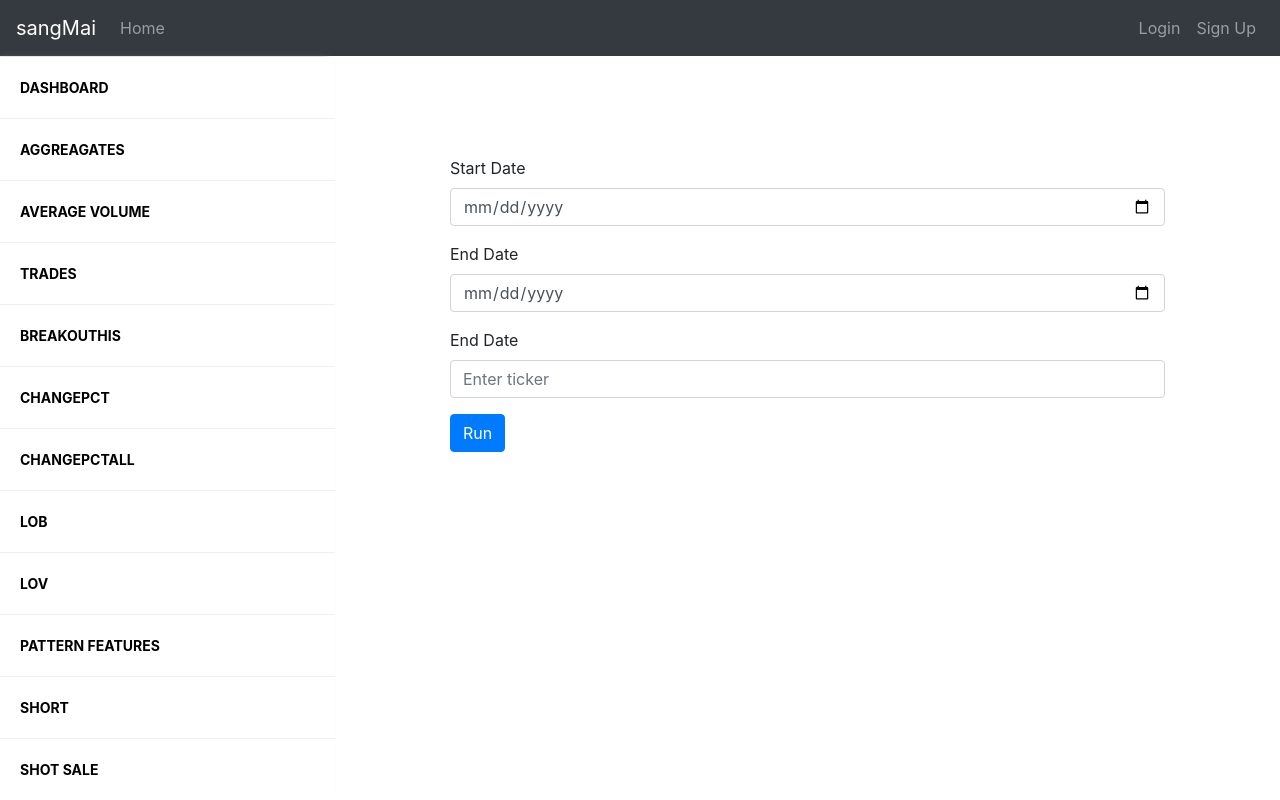
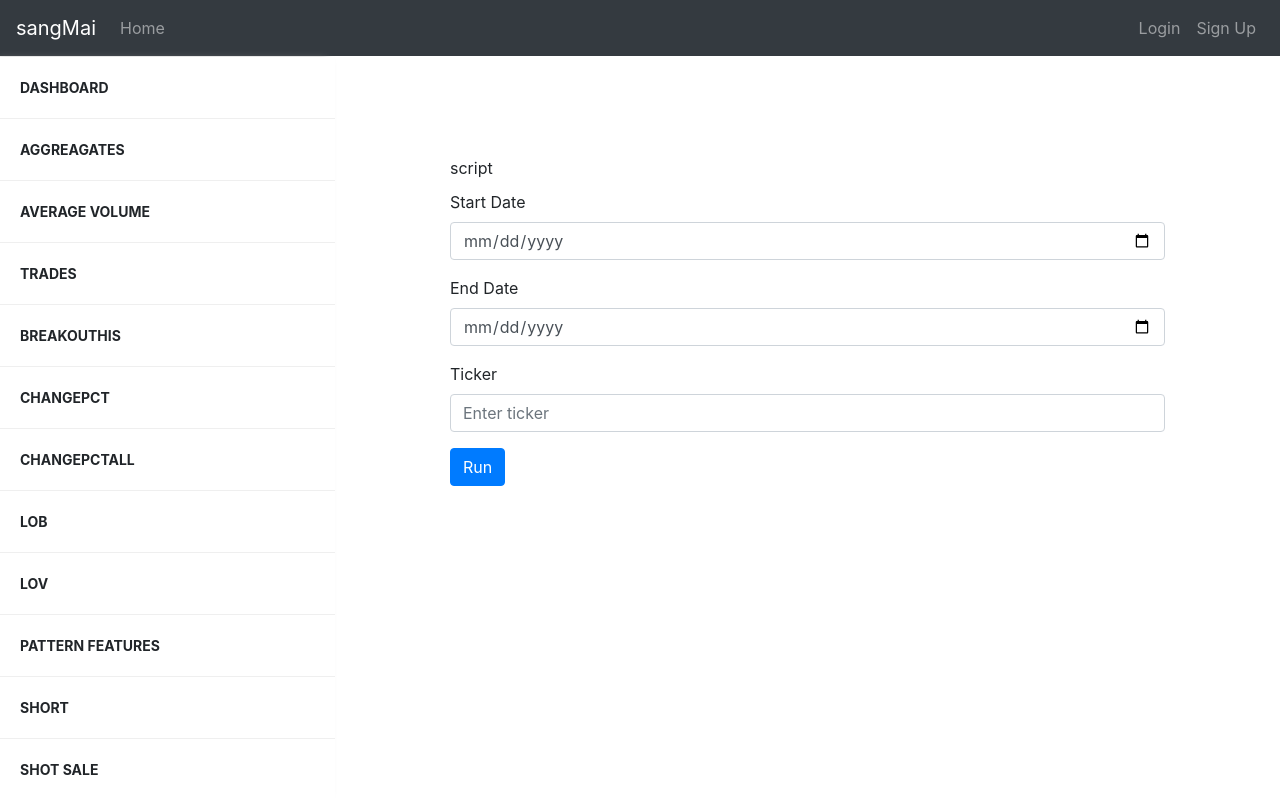
Before and after one commit to maitansang/fixed, a React (Create React App) app in the folder front-end/: page /dashboard in a window 1280 px wide. Built offline with nearby package versions, Linux system fonts and the light colour scheme.

Commit message:
Send value from sighbar to exec component

```diff
--- a/front-end/src/components/Dashboard.tsx
+++ b/front-end/src/components/Dashboard.tsx
@@ -4,8 +4,8 @@ import ExecComponent from "./ExecComponent";
 
 const Dashboard: React.FC = () => {
   const currentUser = getCurrentUser();
-  const [runScript, setRunScript] = useState("");;
-  const [menus, setMenus] = useState([
+  const [runScript, setRunScript] = useState("");
+  const menus = [
     { id: 0, name: "Dashboard" },
     { id: 1, name: "Aggreagates" },
     { id: 2, name: "Average Volume" },
@@ -21,33 +21,33 @@ const Dashboard: React.FC = () => {
     { id: 12, name: "Stock Split" },
     { id: 13, name: "Tickers" },
     { id: 14, name: "Transactions" },
-  ]);
+  ];
 
   const buttonHandler = (text: any) => {
-    console.log("=====",  text);;
+    console.log("=====", text);
     setRunScript(text);
   };
-  useEffect(() => {
-    setRunScript(runScript);
-  }, [menus])
+
   return (
     <div className="container">
       <div className="right-menu-container">
         {menus.map((item, index) => {
           return (
-            <div className="mm-item" onClick={() => buttonHandler(item.name)}>
-              <a href="">
+            <div
+              className="mm-item"
+              onClick={() => buttonHandler(item.name)}
+              key={index}
+            >
+              <a>
                 <span className="">{item.name}</span>
               </a>
             </div>
           );
         })}
-
       </div>
       <ExecComponent key="" value={runScript}></ExecComponent>
-
     </div>
   );
-};
+};;;
 
 export default Dashboard;
--- a/front-end/src/components/ExecComponent.tsx
+++ b/front-end/src/components/ExecComponent.tsx
@@ -26,13 +26,12 @@ const ExecComponent: React.FC<{value:string,key:string}> = ({children, key,value
   },[value])
   const runScript = (formValue: { startDate: string; endDate: string; ticker : string; }) => {
     const { startDate, endDate,ticker } = formValue;
+    console.log("-----123", { startDate, endDate, ticker });
   };
   return (
     <div className="container">
       <div className="content-exec">
-        <div>
-          {script}
-        </div>
+        <div>{script} script</div>
         <Formik
           initialValues={initialValues}
           validationSchema={validationSchema}
@@ -41,26 +40,49 @@ const ExecComponent: React.FC<{value:string,key:string}> = ({children, key,value
           <Form>
             <div className="form-group">
               <label htmlFor="exampleInputStartDate">Start Date</label>
-          <Field type="date" className="form-control" name="startDate" id="exampleInputStartDate" aria-describedby="startDateHelp" placeholder="Enter start date"/>
-          <small id="startDateHelp" className="form-text text-muted"></small>
+              <Field
+                type="date"
+                className="form-control"
+                name="startDate"
+                id="exampleInputStartDate"
+                aria-describedby="startDateHelp"
+                placeholder="Enter start date"
+              />
+              <small
+                id="startDateHelp"
+                className="form-text text-muted"
+              ></small>
             </div>
             <div className="form-group">
               <label htmlFor="exampleInputEndDate">End Date</label>
-          <Field type="date" className="form-control" name="endDate" id="exampleInputEndDate" placeholder="Enter end date"/>
+              <Field
+                type="date"
+                className="form-control"
+                name="endDate"
+                id="exampleInputEndDate"
+                placeholder="Enter end date"
+              />
             </div>
             <div className="form-group">
-          <label htmlFor="exampleInputTicker">End Date</label>
-          <Field type="text" className="form-control" id="exampleInputTicker" name="ticker" placeholder="Enter ticker"/>
+              <label htmlFor="exampleInputTicker">Ticker</label>
+              <Field
+                type="text"
+                className="form-control"
+                id="exampleInputTicker"
+                name="ticker"
+                placeholder="Enter ticker"
+              />
             </div>
             {/* <div className="form-check">
           <Field type="checkbox" className="form-check-input" id="exampleCheck1"/>
           <label className="form-check-label" htmlFor="exampleCheck1">Check me out</label>
         </div> */}
-        <button type="submit" className="btn btn-primary">Run</button>
+            <button type="submit" className="btn btn-primary">
+              Run
+            </button>
           </Form>
         </Formik>
       </div>
-
     </div>
   );
 };
```
Lines whose indentation alone changed are shown as unchanged.
